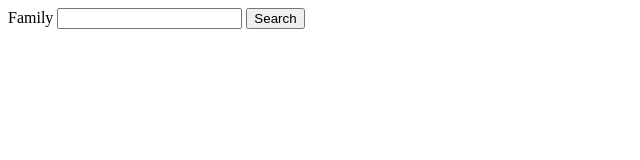
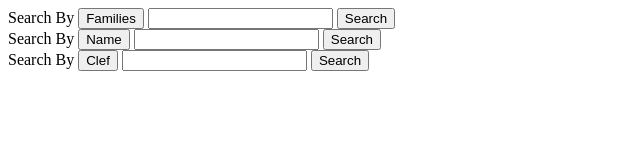
Before and after one commit to andrewangelle/node-vanillaJS-app, a website: page index.html in a window 1280 px wide. Shown: the whole page, without its empty margins (0-640 px from the left). Drawn offline with Linux system fonts and the light colour scheme.

Commit message:
updated index.html. Added 3 search forms with buttons/ text input fields

```diff
--- a/index.html
+++ b/index.html
@@ -6,10 +6,24 @@
     <meta name="viewport" content="width=device-width, initial-scale=1.0">
   </head>
   <body>
-    <form id="instrument-form">
-      <label for="instrument-family">Family</label>
+    <form id="instrument-form family">
+      <label for="instrument-family">Search By</label>
+      <button class="buttons" id='family-button'>Families</button>
       <input type="text" id="instrument-family" />
+      <input type="submit" value="Search">
+    </form>
 
+    <form id="instrument-form name">
+      <label for="instrument-name">Search By</label>
+      <button class="buttons" id="name-button">Name</button>
+      <input type="text" id="instrument-name" />
+      <input type="submit" value="Search">
+    </form>
+
+    <form id="instrument-form clef">
+      <label for="instrument-clef">Search By</label>
+      <button class="buttons" id="name-button">Clef</button>
+      <input type="text" id="instrument-clef" />
       <input type="submit" value="Search">
     </form>
 
```
Also changed, not shown: USER_README.md (added, +7 -0 lines).
